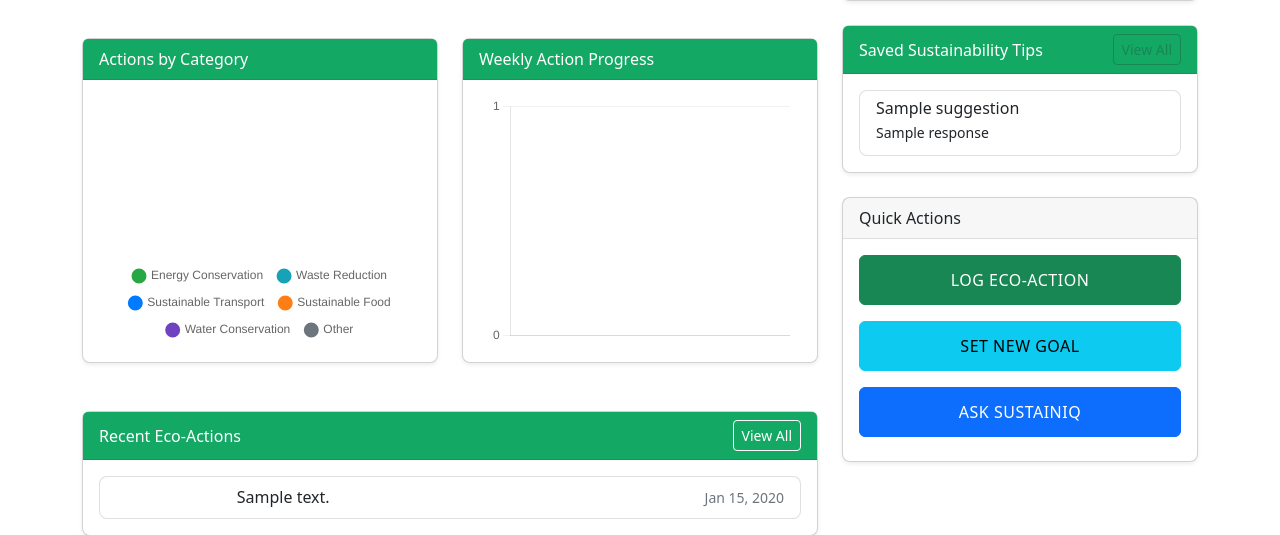
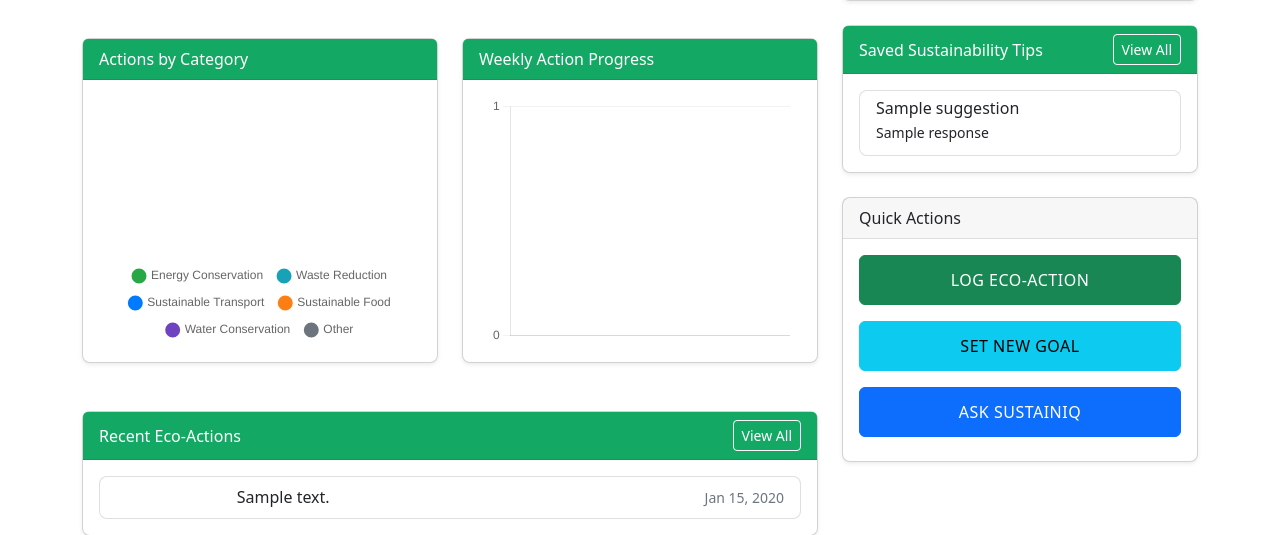
Before and after one commit to smithimah09/SustainIQ, a Python web app: template app/templates/dashboard/home.html in a window 1280 px wide. Shown: the part 272-807 px from the top of the page. Run offline with Jinja, Linux system fonts and the light colour scheme; the template is opened without the code that fills it: most values are stand-ins (such as "Sample title", 1, 10 or a date in 2020).

Commit message:
button border

```diff
--- a/app/templates/dashboard/home.html
+++ b/app/templates/dashboard/home.html
@@ -121,7 +121,7 @@
     <div class="card mb-4">
       <div class="card-header d-flex justify-content-between align-items-center custom">
         <span>Saved Sustainability Tips</span>
-        <a href="{{ url_for('ai.view_history') }}" class="btn btn-sm btn-outline-success">View All</a>
+        <a href="{{ url_for('ai.view_history') }}" class="btn btn-sm btn-outline-success button-unactivate">View All</a>
       </div>
       <div class="card-body">
         {% if saved_suggestions %}
```
